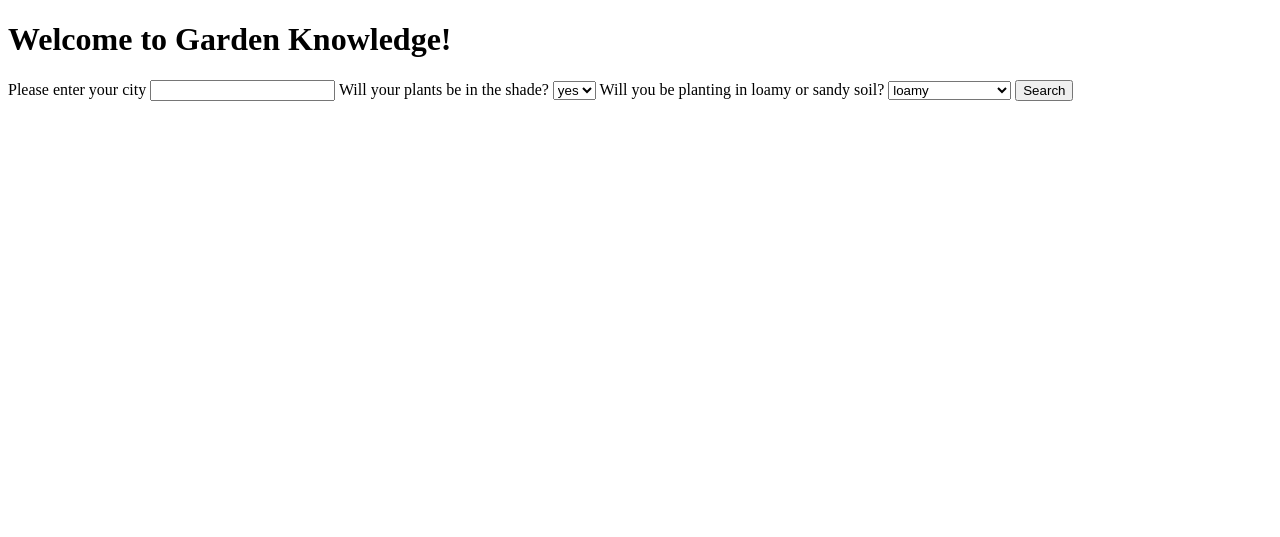
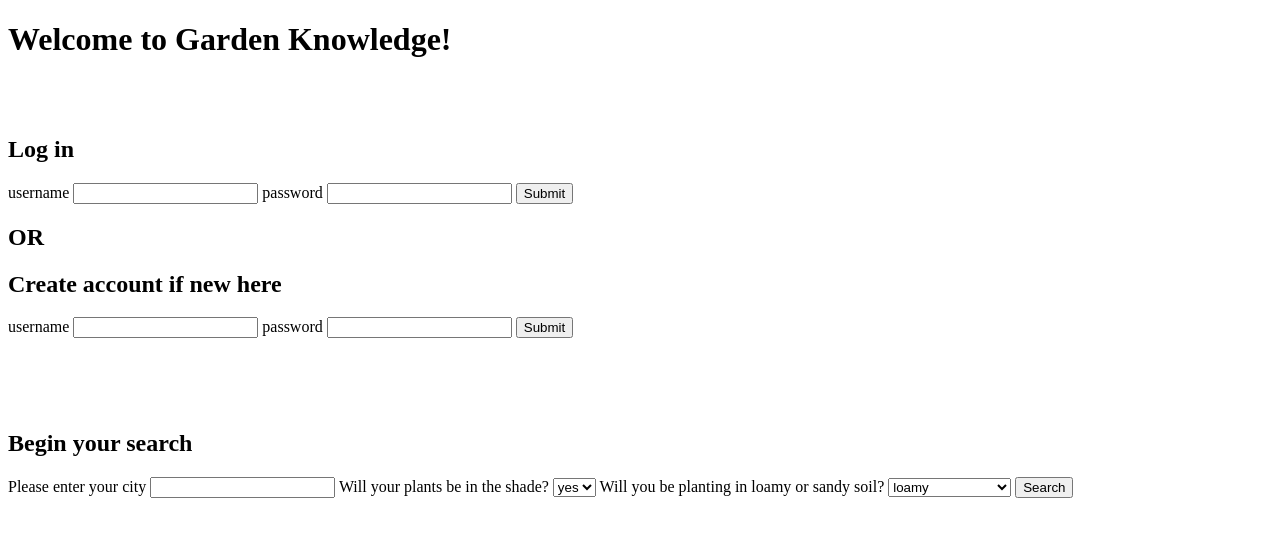
Before and after one commit to juliecoleman/hackbright-final-solo-project, a Flask app: page / in a window 1280 px wide. Shown: the top 537 px of the page. Run offline with Flask 2, Linux system fonts and the light colour scheme.

Commit message:
Created create new user and login features.

```diff
--- a/server.py
+++ b/server.py
@@ -13,14 +13,47 @@ import os
 key_1 = os.environ['API_KEY_1']
 
 app = Flask(__name__)
+app.secret_key = "gardens"
 app.jinja_env.undefined = StrictUndefined
 
 @app.route('/')
 def homepage():
     """View homepage."""
 
+    return render_template('homepage.html')
 
-    return render_template('homepage.html')
+@app.route('/create-gardener', methods=['POST'])
+def register_gardener():
+    """Create a new gardener user."""
+
+    username = request.form.get('username')
+    password = request.form.get('password')
+
+    gardener = crud.get_gardener_by_username(username)
+    if gardener:
+        flash('Username already taken. Please enter a different username.')
+    else:
+        crud.create_gardener(username, password)
+        flash('Your Garden Knowledge account is created. Now please log in.')
+
+    return redirect('/')
+
+@app.route('/login', methods=['POST'])
+def login_gardener():
+    """Log in gardener user."""
+
+    username = request.form.get('username')
+    password_to_check = request.form.get('password')
+
+    gardener = crud.get_gardener_by_username(username)
+
+    if password_to_check == gardener.password:
+       session['gardener_id'] = gardener.gardener_id
+       flash('You are logged in and ready to save your searches and favorites!')
+    else:
+       flash('Error. Incorrect password or username.')
+
+    return redirect('/')
 
 @app.route('/results')
 def results():
--- a/templates/homepage.html
+++ b/templates/homepage.html
@@ -5,10 +5,47 @@
 
 </head>
 <body>
+  {% for msg in get_flashed_messages() %}
+    <ul class="flashes">
+      {{ msg }}
+    </ul>
+  {% endfor %}
   <h1>Welcome to Garden Knowledge!</h1>
 
+  <br></br>
+
+  {% if "gardener_id" not in session %}
+  <section>
+    <h2>Log in</h2>
+    <form action = "/login" method="POST">
+      <label for="username">username</label>
+      <input type = "text" id="username" name="username">
+
+      <label for="password">password</label>
+      <input type = "text" id="password" name="password">
+
+      <input type="submit">
+    </form>
+
+    <h1>OR</h1>
+    <h2>Create account if new here</h2>
+    <form action = "/create-gardener" method="POST">
+      <label for="username">username</label>
+      <input type = "text" id="username" name="username">
+
+      <label for="password">password</label>
+      <input type = "text" id="password" name="password">
+
+      <input type="submit">
+    </form>
+  </section>
+
+  <br></br>
+  <br></br>
+  {% endif %}
 
   <section>
+    <h2>Begin your search</h2>
     <form action="/results" id="query">
       <label for="city">Please enter your city</label>
       <input type="text" id="city-field" name="city">
```
Also changed, not shown: model.py (+12 -11 lines).
